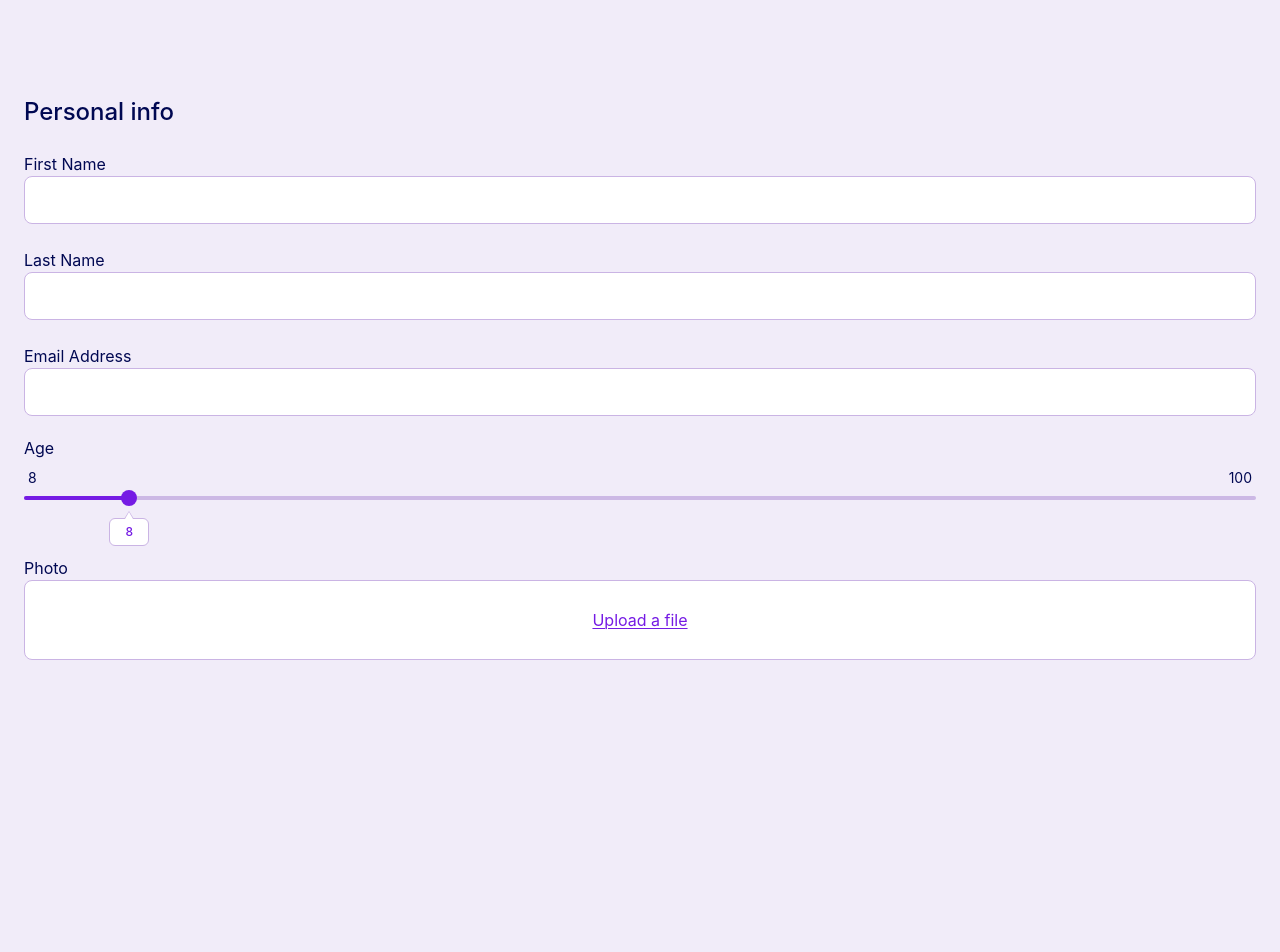
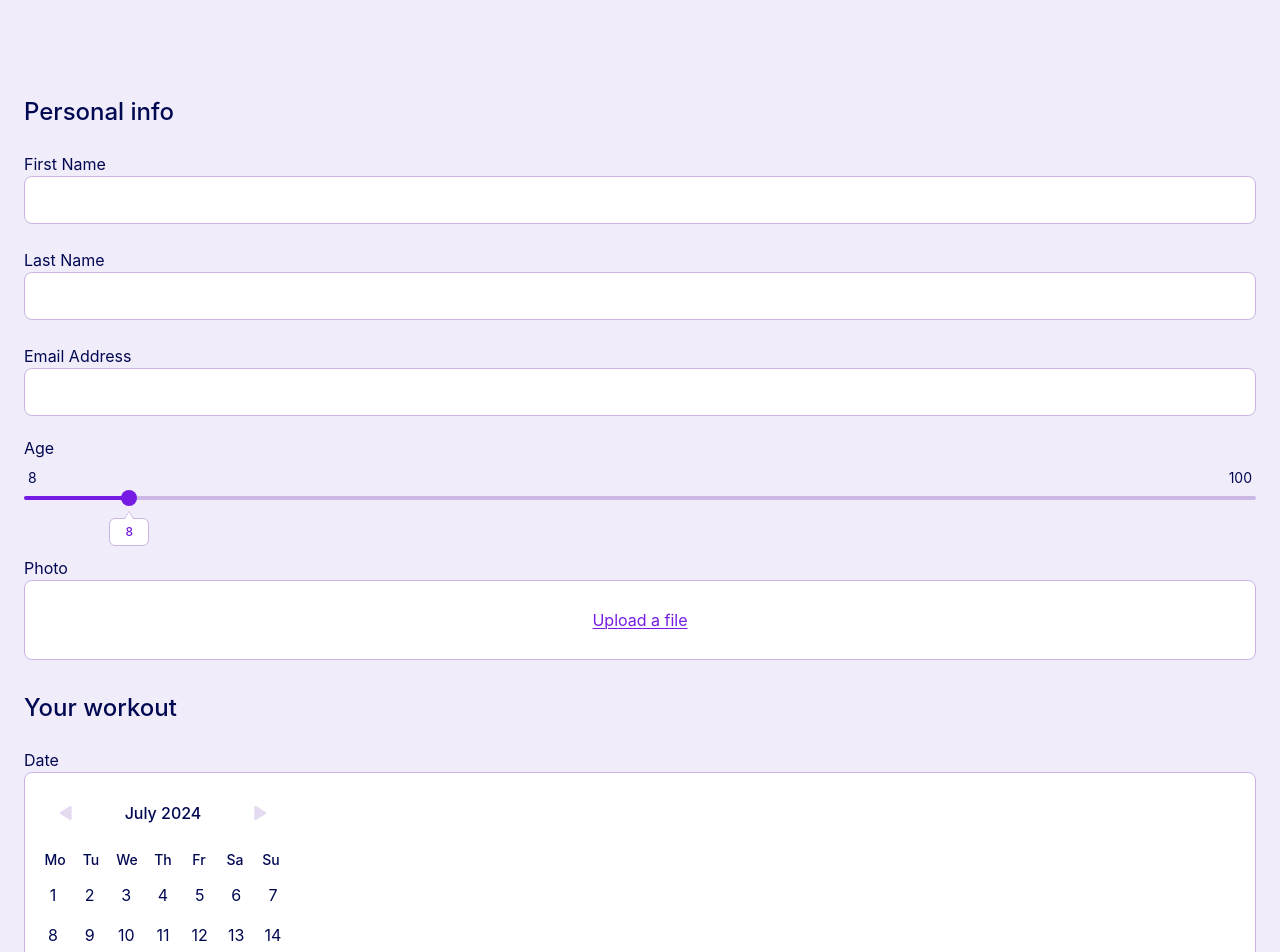
Before and after one commit to MarcinSkic/recruitment-workout-form, a React (Vite) app: page / in a window 1280 px wide. Shown: the top 952 px of the page. Before the commit the page ends 800 px from the top, so only its background shows below. Built offline with nearby package versions, Linux system fonts and the light colour scheme.

Commit message:
feat: style calendar and add it to template

```diff
--- a/package.json
+++ b/package.json
@@ -29,6 +29,7 @@
   "devDependencies": {
     "@antfu/eslint-config": "^2.24.0",
     "@eslint-react/eslint-plugin": "^1.7.1",
+    "@iconify-json/material-symbols": "^1.1.85",
     "@iconify-json/mdi": "^1.1.67",
     "@iconify-json/ri": "^1.1.21",
     "@svgr/core": "^8.1.0",
--- a/src/App.tsx
+++ b/src/App.tsx
@@ -1,3 +1,4 @@
+import { Calendar } from './components/ui/calendar'
 import { FilePicker } from './components/ui/filePicker'
 import { Input } from './components/ui/input'
 import { Slider } from './components/ui/slider'
@@ -5,9 +6,9 @@ import { Label } from '@/components/ui/label'
 
 function App() {
   return (
-    <main className="grid mt-24 m-6">
+    <main className="grid mt-24 m-6 ">
       <h2 className="text-2xl mb-6 font-medium">Personal info</h2>
-      <div className="grid gap-6">
+      <div className="grid gap-6 mb-8">
         <div>
           <Label>First Name</Label>
           <Input />
@@ -29,7 +30,11 @@ function App() {
           <FilePicker accept="image/*" />
         </div>
       </div>
-
+      <h2 className="text-2xl mb-6 font-medium">Your workout</h2>
+      <div>
+        <Label>Date</Label>
+        <Calendar showOutsideDays={false} weekStartsOn={1} modifiers={{ holiday: new Date() }} />
+      </div>
     </main>
   )
 }
--- a/src/components/ui/calendar.tsx
+++ b/src/components/ui/calendar.tsx
@@ -1,6 +1,6 @@
 import * as React from 'react'
-import { ChevronLeft, ChevronRight } from 'lucide-react'
 import { DayPicker } from 'react-day-picker'
+import MaterialSymbolsPlayArrowRounded from '~icons/material-symbols/play-arrow-rounded'
 
 import { cn } from '@/lib/utils'
 import { buttonVariants } from '@/components/ui/button'
@@ -13,39 +13,40 @@ function Calendar({
   showOutsideDays = true,
   ...props
 }: CalendarProps) {
-  const iconLeftFactory = () => <ChevronLeft className="h-4 w-4" />
-  const iconRightFactory = () => <ChevronRight className="h-4 w-4" />
+  const iconLeftFactory = () => <MaterialSymbolsPlayArrowRounded className="size-8 text-secondary rotate-180" />
+  const iconRightFactory = () => <MaterialSymbolsPlayArrowRounded className="size-8 text-secondary" />
 
   return (
     <DayPicker
       showOutsideDays={showOutsideDays}
-      className={cn('p-3', className)}
+      className={cn('px-3 pt-6 pb-5 bg-popover border border-input rounded-lg', className)}
       classNames={{
+
         months: 'flex flex-col sm:flex-row space-y-4 sm:space-x-4 sm:space-y-0',
-        month: 'space-y-4',
+        month: 'space-y-6',
         caption: 'flex justify-center pt-1 relative items-center',
-        caption_label: 'text-sm font-medium',
-        nav: 'space-x-1 flex items-center',
+        caption_label: 'text-base font-medium',
+        nav: 'flex items-center',
         nav_button: cn(
-          buttonVariants({ variant: 'outline' }),
-          'h-7 w-7 bg-transparent p-0 opacity-50 hover:opacity-100',
+          buttonVariants({ variant: 'ghost' }),
+          'h-7 w-7 p-0 opacity-50 hover:opacity-100',
         ),
-        nav_button_previous: 'absolute left-1',
-        nav_button_next: 'absolute right-1',
+        nav_button_previous: 'absolute left-4',
+        nav_button_next: 'absolute right-4',
         table: 'w-full border-collapse space-y-1',
-        head_row: 'flex',
+        head_row: 'flex justify-between',
         head_cell:
-          'text-muted-foreground rounded-md w-9 font-normal text-[0.8rem]',
-        row: 'flex w-full mt-2',
-        cell: 'h-9 w-9 text-center text-sm p-0 relative [&:has([aria-selected].day-range-end)]:rounded-r-md [&:has([aria-selected].day-outside)]:bg-accent/50 [&:has([aria-selected])]:bg-accent first:[&:has([aria-selected])]:rounded-l-md last:[&:has([aria-selected])]:rounded-r-md focus-within:relative focus-within:z-20',
+          'text-foreground w-9 font-medium text-sm',
+        row: 'flex w-full mt-2 justify-between',
+        cell: 'h-8 w-8 text-center text-sm p-0 relative [&:has([aria-selected].day-range-end)]:rounded-r-md [&:has([aria-selected].day-outside)]:bg-accent/50 [&:has([aria-selected])]:bg-accent first:[&:has([aria-selected])]:rounded-l-md last:[&:has([aria-selected])]:rounded-r-md focus-within:relative focus-within:z-20',
         day: cn(
           buttonVariants({ variant: 'ghost' }),
-          'h-9 w-9 p-0 font-normal aria-selected:opacity-100',
+          'h-8 w-8 p-0 font-normal aria-selected:opacity-100 rounded-full text-base',
         ),
         day_range_end: 'day-range-end',
         day_selected:
           'bg-primary text-primary-foreground hover:bg-primary hover:text-primary-foreground focus:bg-primary focus:text-primary-foreground',
-        day_today: 'bg-accent text-accent-foreground',
+        day_today: '',
         day_outside:
           'day-outside text-muted-foreground opacity-50 aria-selected:bg-accent/50 aria-selected:text-muted-foreground aria-selected:opacity-30',
         day_disabled: 'text-muted-foreground opacity-50',
@@ -53,6 +54,9 @@ function Calendar({
           'aria-selected:bg-accent aria-selected:text-accent-foreground',
         day_hidden: 'invisible',
         ...classNames,
+      }}
+      modifiersClassNames={{
+        holiday: 'text-muted',
       }}
       components={{
         IconLeft: iconLeftFactory,
--- a/src/components/ui/slider.tsx
+++ b/src/components/ui/slider.tsx
@@ -21,7 +21,7 @@ const Slider = React.forwardRef<
       value={value}
       {...props}
     >
-      <SliderPrimitive.Track className="relative h-1 w-full grow overflow-hidden rounded-full bg-muted">
+      <SliderPrimitive.Track className="relative h-1 w-full grow overflow-hidden rounded-full bg-secondary">
         <SliderPrimitive.Range className="absolute h-full bg-primary" />
       </SliderPrimitive.Track>
       <SliderPrimitive.Thumb className="flex justify-center h-4 w-4 rounded-full bg-primary ring-offset-background transition-colors focus-visible:outline-none focus-visible:ring-2 focus-visible:ring-ring focus-visible:ring-offset-2 disabled:pointer-events-none disabled:opacity-50">
--- a/src/index.css
+++ b/src/index.css
@@ -12,9 +12,9 @@
     --popover-foreground: 234, 100%, 16%;
     --primary: 267, 79%, 50%;
     --primary-foreground: 210 40% 98%;
-    --secondary: 210 40% 96.1%;
+    --secondary: 267, 47%, 81%;
     --secondary-foreground: 222.2 47.4% 11.2%;
-    --muted: 267, 47%, 81%;
+    --muted: 233, 16%, 60%;
     --muted-foreground: 0, 0%, 100%;
     --accent: 210 40% 96.1%;
     --accent-foreground: 222.2 47.4% 11.2%;
```
Also changed, not shown: 1 other file (tests, documents, lock files or other folders).
